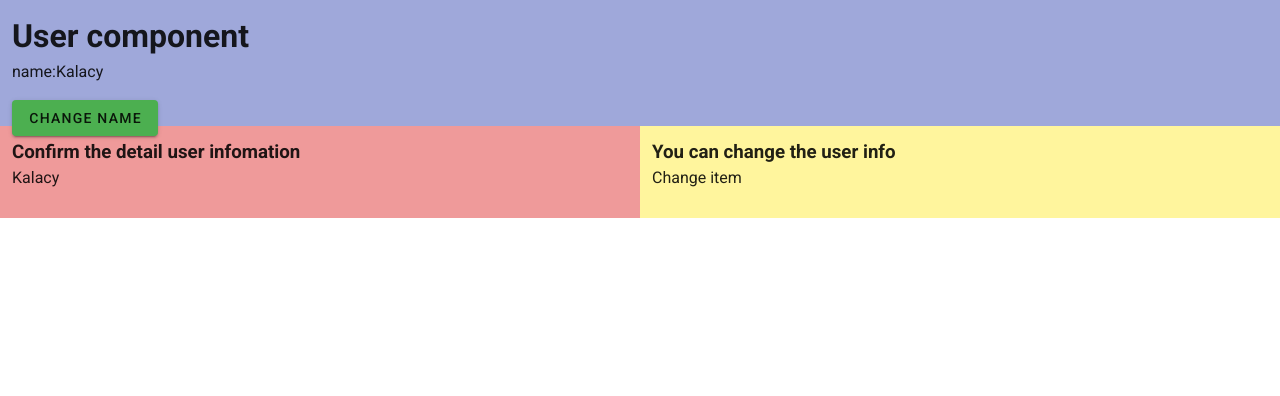
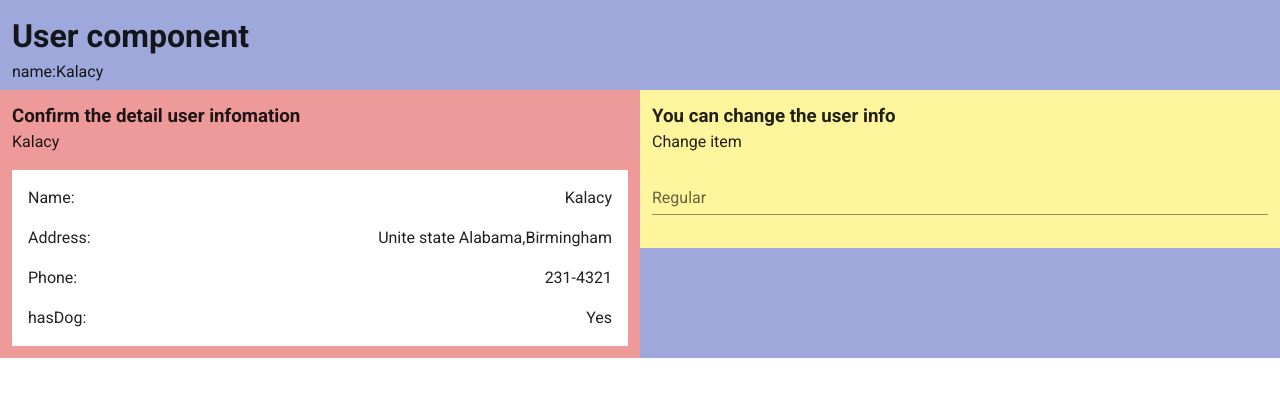
Before and after one commit to jeo19/basic-vue, a Vue app: page / in a window 1280 px wide. Shown: the top 396 px of the page. Built offline with nearby package versions, Linux system fonts and the light colour scheme.

Commit message:
feat:Add the v-list component about User detail info

```diff
--- a/src/components/User.vue
+++ b/src/components/User.vue
@@ -4,13 +4,24 @@
       <div class="indigo lighten-3 pa-3">
         <h1>User component</h1>
         <p>name:{{ name }}</p>
-        <v-btn color="green" @click="changeName">Change name</v-btn>
         <hr />
         <v-layout row wrap>
           <v-flex xs12 sm6
-            ><UserDetail :nameOfChild="name"></UserDetail
+            ><UserDetail
+              :name="name"
+              :address="address"
+              :phone="phone"
+              :hasDog="hasDog"
+            ></UserDetail
           ></v-flex>
-          <v-flex xs12 sm6><UserEdit></UserEdit></v-flex>
+          <v-flex xs12 sm6
+            ><UserEdit
+              :name="name"
+              :address="address"
+              :phone="phone"
+              :hasDog="hasDog"
+            ></UserEdit
+          ></v-flex>
         </v-layout>
       </div>
     </v-main>
@@ -27,6 +38,9 @@ export default {
   data() {
     return {
       name: "Kalacy",
+      address: "Unite state Alabama,Birmingham",
+      phone: "231-4321",
+      hasDog: true,
     };
   },
   methods: {
--- a/src/components/UserDetail.vue
+++ b/src/components/UserDetail.vue
@@ -1,20 +1,42 @@
 <template>
   <div class="red lighten-3 pa-3">
     <h3>Confirm the detail user infomation</h3>
-    <p>{{ nameOfChild }}</p>
+    <p>{{ name }}</p>
+    <v-list dense>
+      <v-list-item>
+        <v-list-item-content> Name:</v-list-item-content>
+        <v-list-item-content class="justify-end">
+          {{ name }}
+        </v-list-item-content></v-list-item
+      >
+      <v-list-item
+        ><v-list-item-content> Address:</v-list-item-content>
+        <v-list-item-content class="justify-end">
+          {{ address }}
+        </v-list-item-content></v-list-item
+      >
+      <v-list-item>
+        <v-list-item-content> Phone:</v-list-item-content>
+        <v-list-item-content class="justify-end">
+          {{ phone }}
+        </v-list-item-content></v-list-item
+      >
+      <v-list-item
+        ><v-list-item-content> hasDog:</v-list-item-content>
+        <v-list-item-content class="justify-end">
+          {{ ishasDog }}
+        </v-list-item-content></v-list-item
+      >
+    </v-list>
   </div>
 </template>
 <script>
 export default {
-  props: {
-    nameOfChild: {
-      type: String,
-      required: true,
+  props: ["name", "address", "phone", "hasDog"],
+  computed: {
+    ishasDog() {
+      return this.hasDog === true ? "Yes" : "No";
     },
-  },
-
-  data() {
-    return {};
   },
 };
 </script>
--- a/src/components/UserEdit.vue
+++ b/src/components/UserEdit.vue
@@ -2,6 +2,11 @@
   <div class="yellow lighten-3 pa-3">
     <h3>You can change the user info</h3>
     <p>Change item</p>
+    <v-text-field label="Regular"></v-text-field>
   </div>
 </template>
-<script></script>
+<script>
+export default {
+  props: ["name", "address", "phone", "hasDog"],
+};
+</script>
--- a/src/main.js
+++ b/src/main.js
@@ -1,5 +1,5 @@
 import Vue from "vue";
-import App from "./App.vue";
+//import App from "./App.vue";
 import router from "./router";
 import store from "./store";
 import vuetify from "./plugins/vuetify";
```
